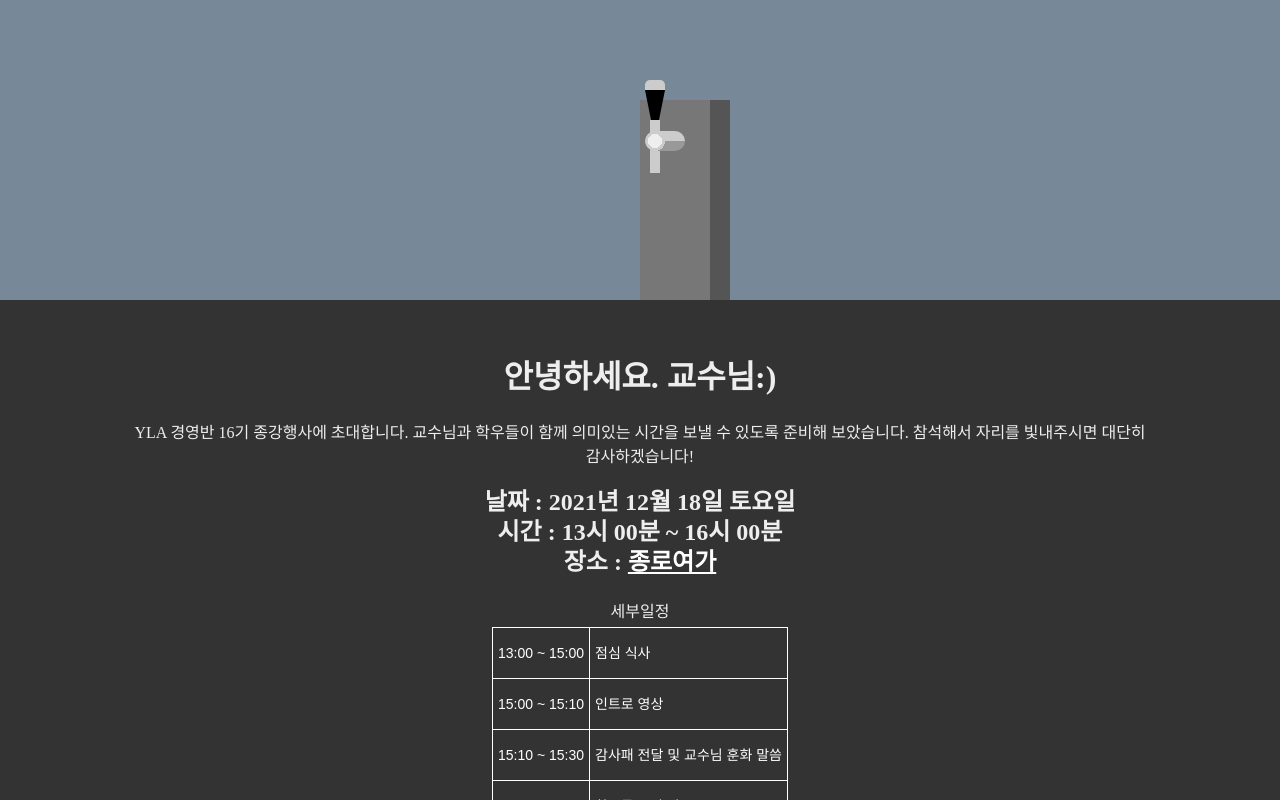
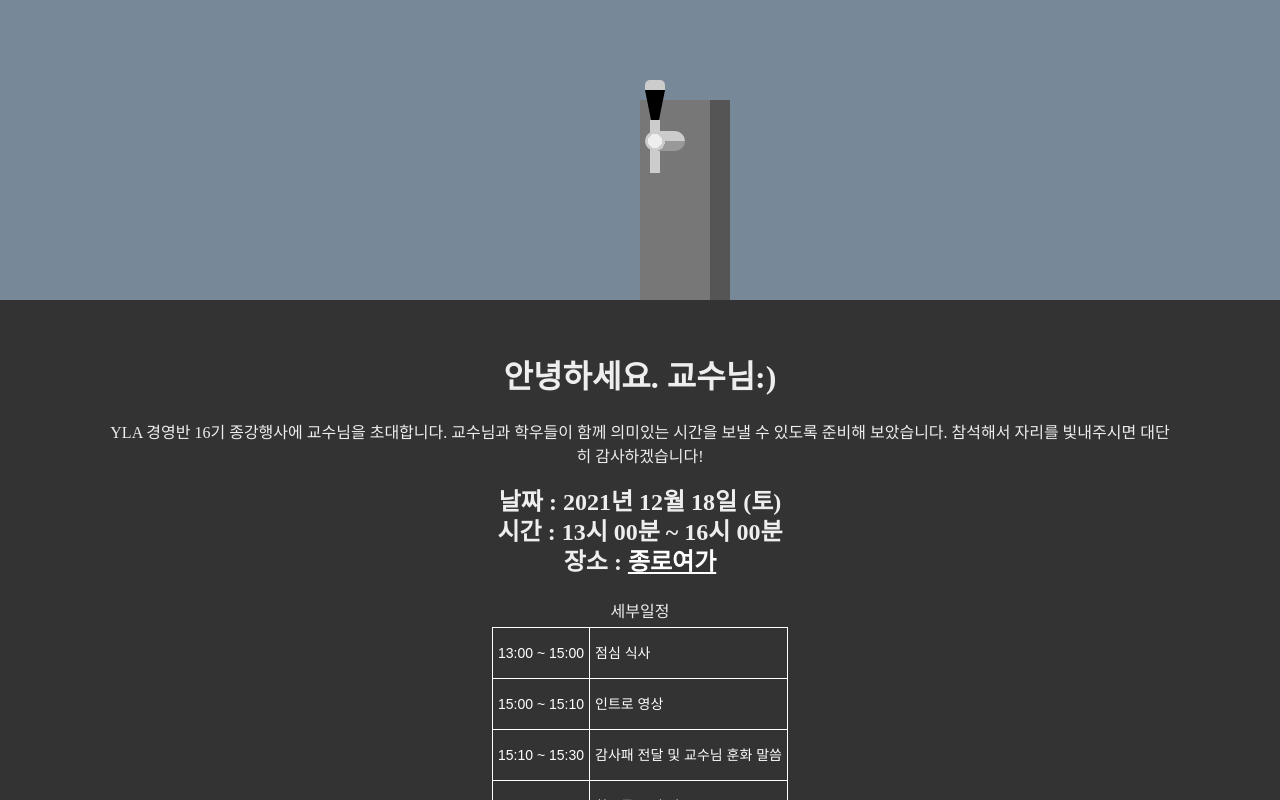
Before and after one commit to rollingman1/party-invitation, a Vue app in the folder invitation/: page / in a window 1280 px wide. Shown: the top 800 px of the page. Built offline with nearby package versions, Linux system fonts and the light colour scheme; a web font is replaced by a local one.

Commit message:
Update App.vue

```diff
--- a/invitation/src/App.vue
+++ b/invitation/src/App.vue
@@ -14,14 +14,14 @@
     <div class="letter">
         <div class="text">
             <h1> 안녕하세요. 교수님:) </h1>
-            YLA 경영반 16기 종강행사에 초대합니다.
+            YLA 경영반 16기 종강행사에 교수님을 초대합니다.
             교수님과 학우들이 함께 의미있는 시간을
             보낼 수 있도록 준비해 보았습니다.
             참석해서 자리를 빛내주시면 대단히 감사하겠습니다!<br/>
             <div class="content">
               <h2>
-                  날짜 : 2021년 12월 18일 토요일<br/>
-                  시간 : 13시 00분 ~ 16시 00분 <br/>
+                  날짜 : 2021년 12월 18일 (토)<br/>
+                  시간 : 13시 00분 ~ 16시 00분<br/>
                   장소 : <a href="http://naver.me/51YDhpaE" style="color:white">종로여가</a>
               </h2>
               <p>
```
